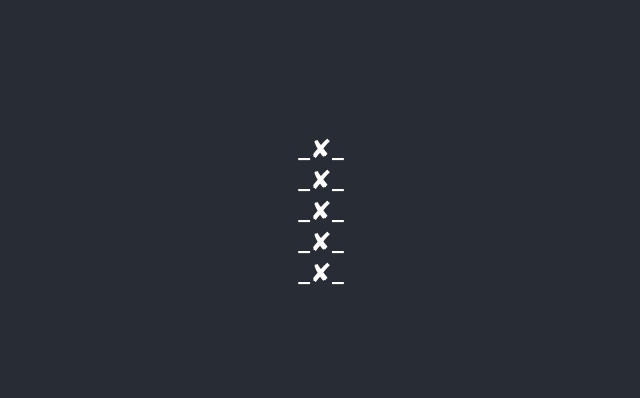
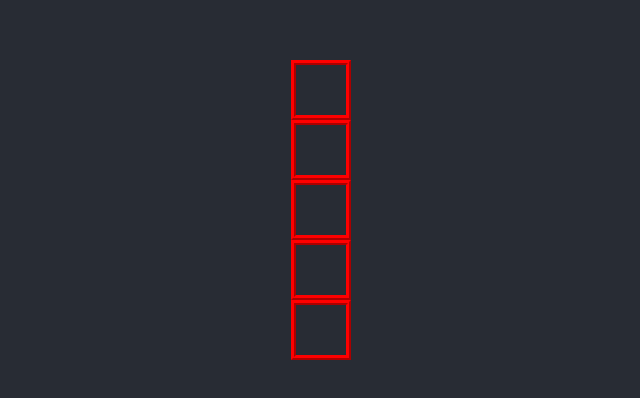
Before and after one commit to rhinehardtc/Tell-A-Punch3020, a React (Create React App) app in the folder tell-a-punch3020/: page / in a window 1280 px wide. Shown: the part 190-588 px from the top of the page, without its empty margins (319-959 px from the left). Built offline with nearby package versions, Linux system fonts and the light colour scheme.

Commit message:
slighly styled combo box

```diff
--- a/tell-a-punch3020/src/ComboConsole.js
+++ b/tell-a-punch3020/src/ComboConsole.js
@@ -1,5 +1,5 @@
 import React from "react";
-
+import Input from "./Input.js"
 
 export default function ComboConsole(props) {
     let {combo} = props;
@@ -9,12 +9,14 @@
             displayArr.push(combo[i])
         }
         for(let i = 0; i < 5 - combo.length; i++){
-            displayArr.push("✘")
+            displayArr.push(" ")
         }
     }
 
     fillSlots()
 return(
-    displayArr.map((key) => <div>_{key}_</div>)
-)
+    <div>
+        {displayArr.map((input) => <Input input={input}/>)}
+    </div>
+    )
 }
--- /dev/null
+++ b/tell-a-punch3020/src/Input.js
@@ -0,0 +1,14 @@
+import React from "react";
+
+export default function Input(props) {
+    let {input} = props;
+
+    return(
+        <>
+            <link href="https://fonts.googleapis.com/css2?family=Press+Start+2P&display=swap" rel="stylesheet"></link>
+            <div className="input_box">
+                <p>{input}</p>
+            </div>
+        </>
+    )
+}
--- a/tell-a-punch3020/src/index.css
+++ b/tell-a-punch3020/src/index.css
@@ -11,3 +11,11 @@
   font-family: source-code-pro, Menlo, Monaco, Consolas, 'Courier New',
     monospace;
 }
+
+.input_box {
+  width: 50px;
+  height: 50px;
+  border: 5px ridge red;
+  color: red;
+  font-family: 'Press Start 2P';
+}
```
